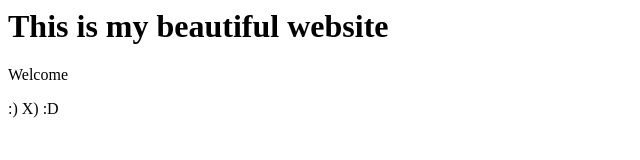
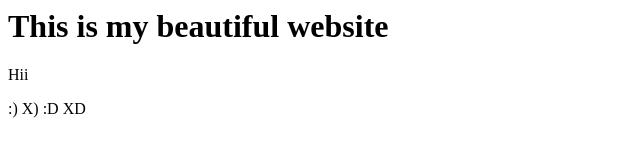
Before and after one commit to Janki-Vallabham/awesome-repo, a plain HTML site: page index.html in a window 1280 px wide. Shown: the full height of the page, 0-640 px from the left. Drawn offline with Linux system fonts and the light colour scheme.

Commit message:
Changed Welcome to Hii

```diff
--- a/index.html
+++ b/index.html
@@ -1,6 +1,6 @@
 <html>
 <title>This is my website</title>
 <h1>This is my beautiful website</h1>
-<p>Welcome</p>
-<p> :) X) :D</p>
+<p>Hii</p>
+<p> :) X) :D XD </p>
 <html>
```
